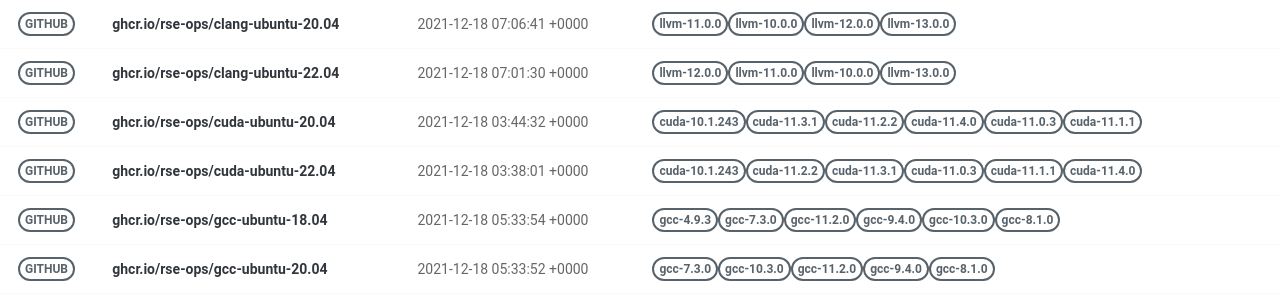
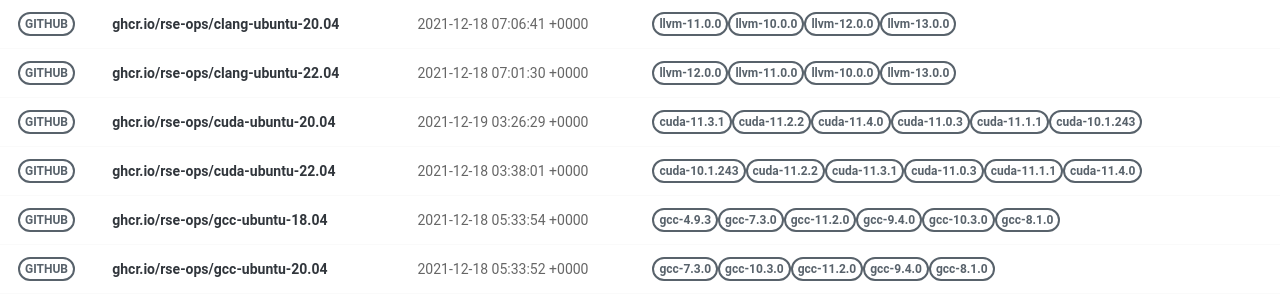
Before and after one commit to rse-ops/docker-images, a Jekyll site: the page built from pages/index.md, in a window 1280 px wide. Shown: the part 179-479 px from the top of the page. Built offline with Jekyll 4.4.1, drawn with Linux system fonts in a browser that asks for light colours; nearby versions of some CDN libraries.

Commit message:
Automated push to update library 2021-12-19

```diff
--- a/_library/ghcr.io-rse-ops-cuda-ubuntu-20.04.md
+++ b/_library/ghcr.io-rse-ops-cuda-ubuntu-20.04.md
@@ -1,14 +1,11 @@
 ---
 layout: container
 name: ghcr.io/rse-ops/cuda-ubuntu-20.04
-updated_at: 2021-12-18 03:44:32.406496
+updated_at: 2021-12-19 03:26:29.442257
 
 
 container_url: https://github.com/orgs/rse-ops/packages/container/package/cuda-ubuntu-20.04
 versions:
- - tag: cuda-10.1.243
-   dockerfile: https://github.com/rse-ops/docker-images/blob/main/ubuntu/cuda/Dockerfile
-   manifest: https://crane.ggcr.dev/manifest/ghcr.io/rse-ops/cuda-ubuntu-20.04:cuda-10.1.243
  - tag: cuda-11.3.1
    dockerfile: https://github.com/rse-ops/docker-images/blob/main/ubuntu/cuda/Dockerfile
    manifest: https://crane.ggcr.dev/manifest/ghcr.io/rse-ops/cuda-ubuntu-20.04:cuda-11.3.1
```
Also changed, not shown: other parts of _library/ghcr.io-rse-ops-cuda-ubuntu-20.04.md (+3 -0 lines).
